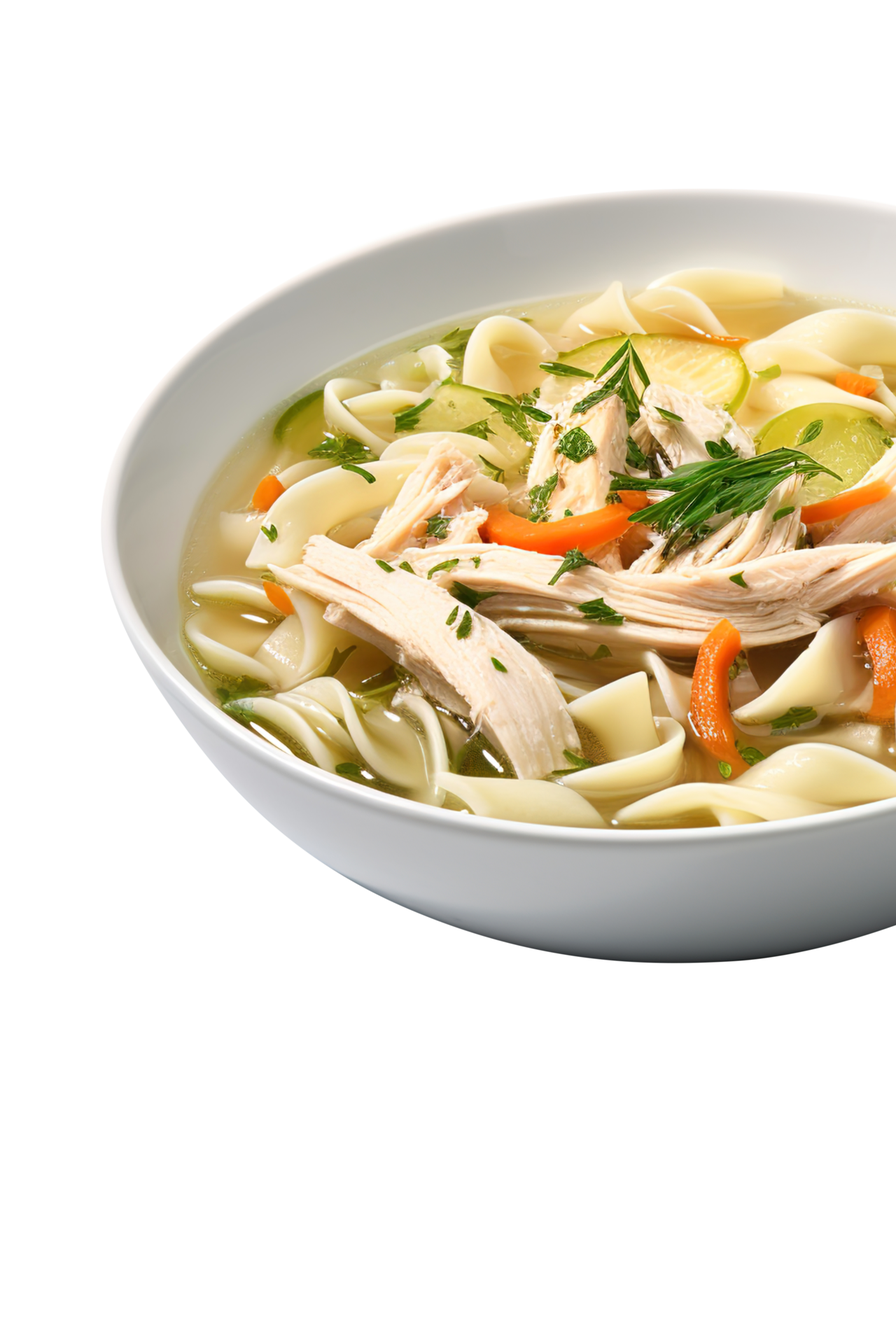
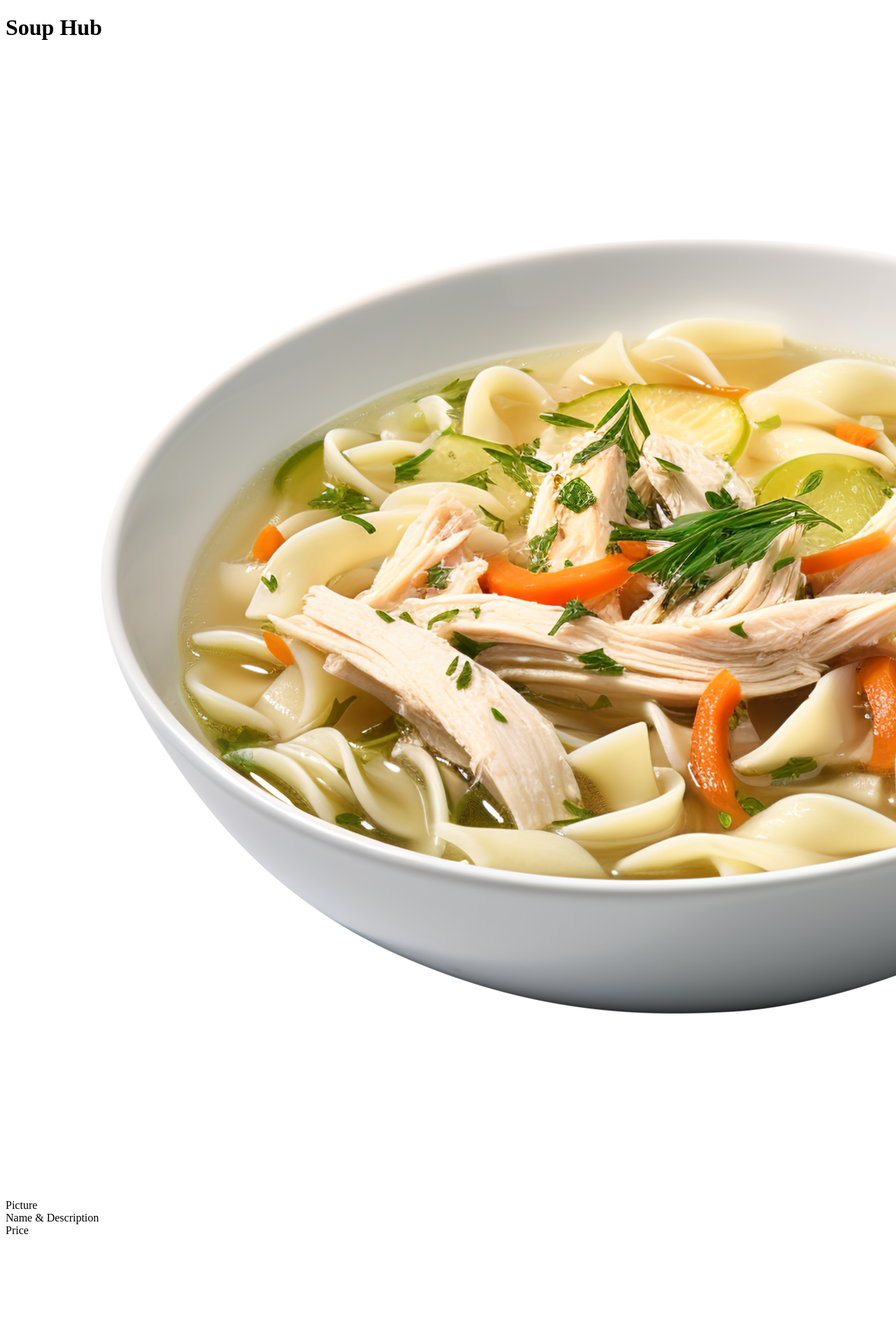
Before and after one commit to Roroissohard/resturant, a plain HTML site: page index.html in a window 1280 px wide. Shown: the top 1900 px of the page at 70% size. Drawn offline with Linux system fonts and the light colour scheme; files that its build step writes are made by us from their sources.

Commit message:
Resturant

```diff
--- a/index.html
+++ b/index.html
@@ -8,9 +8,41 @@
 <link rel="stylesheet" href="css/style.css">
 </head>
 <body>
-    <img src="img/chicken-noodle-soup-created-with-generative-ai-png.webp" alt="">
-    <img src="img/clam-chowder-transparent-background-png.webp" alt="">
-    <img src="img/miso-soup-with-ai-generated-free-png.webp" alt="">
-    <img src="img/pngtree-bowl-of-tomato-soup-png-image_6594333.png" alt="">
+    <div class="container-fluid">
+        <div class="row text-center">
+            <div class="col-12">
+                <h1>Soup Hub</h1>
+            </div>
+        </div>
+    </div>
+    <div class="row">
+        <img class="img" src="img/chicken-noodle-soup-created-with-generative-ai-png.webp" alt="">
+        <div class="col">Picture</div>
+        <div class="col">Name & Description</div>
+        <div class="col">Price</div>
+    </div>
+    <div class="row">
+        <img class="img" src="img/clam-chowder-transparent-background-png.webp" alt="">
+        <div class="col">Picture</div>
+        <div class="col">Name & Description</div>
+        <div class="col">Price</div>
+    </div>
+    <div class="row">
+        <img class="img" src="img/miso-soup-with-ai-generated-free-png.webp" alt="">
+        <div class="col">Picture</div>
+        <div class="col">Name & Description</div>
+        <div class="col">Price</div>
+    </div>
+    <div class="row">
+        <img class="img" src="img/pngtree-bowl-of-tomato-soup-png-image_6594333.png" alt="">
+        <div class="col">Picture</div>
+        <div class="col">Name & Description</div>
+        <div class="col">Price</div>
+    </div>
+
+    <img class="img" src="img/chicken-noodle-soup-created-with-generative-ai-png.webp" alt="">
+    <img class="img" src="img/clam-chowder-transparent-background-png.webp" alt="">
+    <img class="img" src="img/miso-soup-with-ai-generated-free-png.webp" alt="">
+    <img class="img" src="img/pngtree-bowl-of-tomato-soup-png-image_6594333.png" alt="">
 </body>
 </html>
--- a/style.css
+++ b/style.css
@@ -1,3 +1,3 @@
-.img {
-
+.row {
+    max height: 900px;
 }
```
